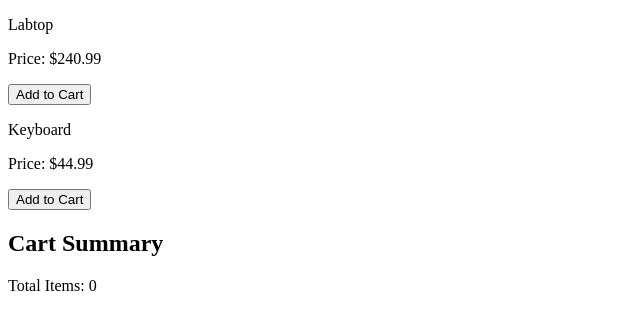
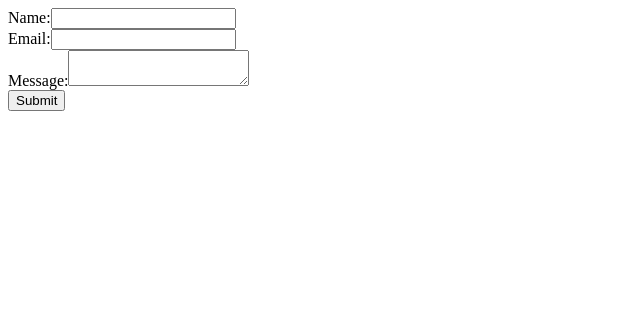
Before and after one commit to Hassan-The-Dev4/Dugsiiye-React, a React (Vite) app: page / in a window 1280 px wide. Shown: the top 330 px of the page, without its empty margins (0-640 px from the left). Built offline with nearby package versions, Linux system fonts and the light colour scheme.

Commit message:
submitted exercise 17

```diff
--- a/src/App.jsx
+++ b/src/App.jsx
@@ -14,6 +14,7 @@
 import CartContext from './CartContext';
 import ProductItem from './ProductItem';
 import CartSummary from './CartSummary';
+import ContactForm from "./ContactForm";
 
 
 
@@ -44,12 +45,8 @@
       //  <Counter />
       // <DoubleCounter />
       // <MultiStepForm />
+      <ContactForm />
 
-       <CartContext.Provider value={value}>
-          <ProductItem itemId={1} itemName="Labtop" price={240.99} />
-          <ProductItem itemId={2} itemName="Keyboard" price={44.99} />
-          <CartSummary />
-       </CartContext.Provider>
 
   )
 
--- /dev/null
+++ b/src/ContactForm.jsx
@@ -0,0 +1,59 @@
+
+import useForm from './useForm';
+
+const ContactForm = () => {
+  const { values, handleChange } = useForm({
+    name: '',
+    email: '',
+    message: '',
+  });
+
+  const handleSubmit = (event) => {
+    event.preventDefault();
+    console.log('Form Data:', values);
+    // Handle form submission (e.g., send data to a server)
+  };
+
+  return (
+    <form onSubmit={handleSubmit}>
+      <div>
+        <label>
+          Name:
+          <input
+            type="text"
+            name="name"
+            value={values.name}
+            onChange={handleChange}
+            required
+          />
+        </label>
+      </div>
+      <div>
+        <label>
+          Email:
+          <input
+            type="email"
+            name="email"
+            value={values.email}
+            onChange={handleChange}
+            required
+          />
+        </label>
+      </div>
+      <div>
+        <label>
+          Message:
+          <textarea
+            name="message"
+            value={values.message}
+            onChange={handleChange}
+            required
+          />
+        </label>
+      </div>
+      <button type="submit">Submit</button>
+    </form>
+  );
+};
+
+export default ContactForm;
--- /dev/null
+++ b/src/useForm.js
@@ -0,0 +1,18 @@
+
+import { useState } from 'react';
+
+const useForm = (initialValues) => {
+  const [values, setValues] = useState(initialValues);
+
+  const handleChange = (event) => {
+    const { name, value } = event.target;
+    setValues({
+      ...values,
+      [name]: value,
+    });
+  };
+
+  return { values, handleChange };
+};
+
+export default useForm;
```
